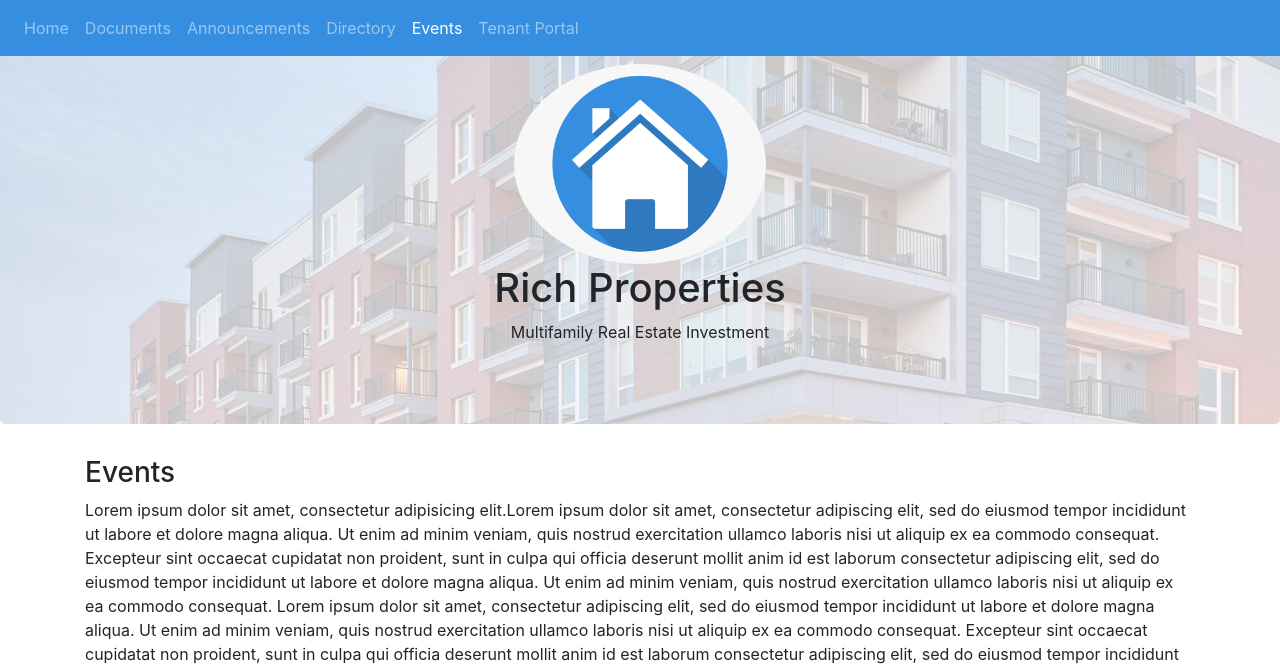
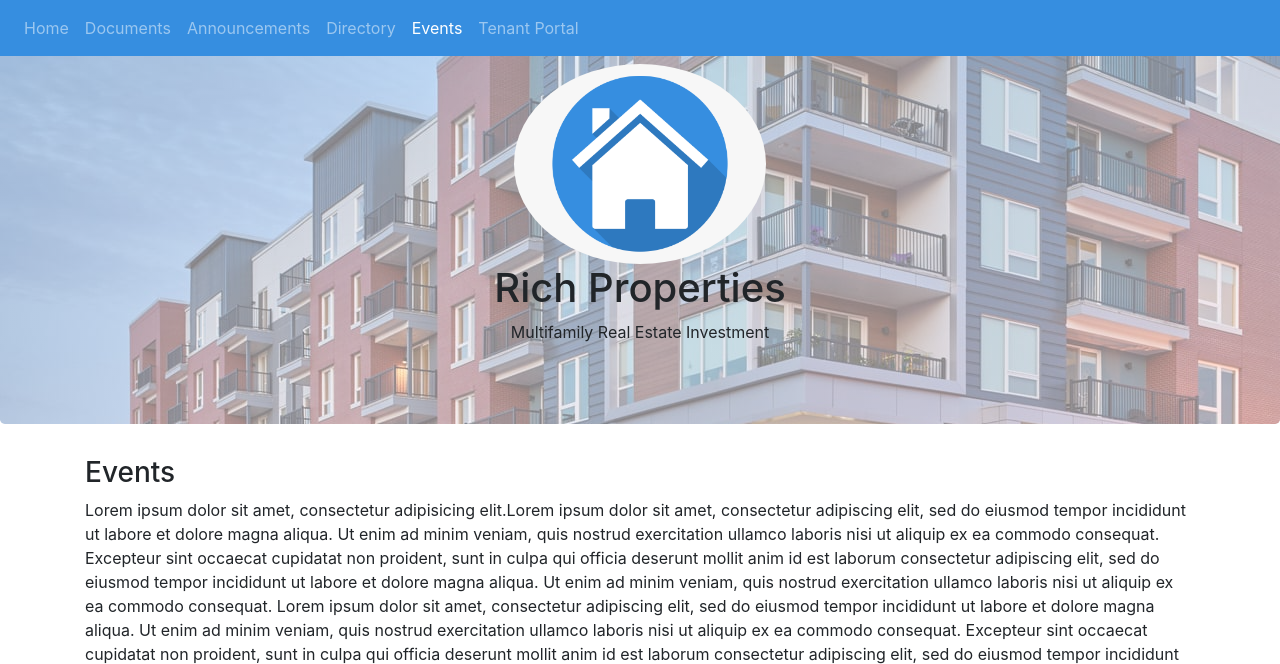
Before and after one commit to jacob-rich/ds774-assignment1, a Flask app: page /events in a window 1280 px wide. Shown: the top 664 px of the page. Run offline with Flask 2, Linux system fonts and the light colour scheme; some libraries are stand-ins or nearby versions.

Commit message:
Update sticky-footer.css

```diff
--- a/static/sticky-footer.css
+++ b/static/sticky-footer.css
@@ -25,5 +25,5 @@ body
 
 .jumbotron
 {
-    background-image: linear-gradient(rgba(255,255,255,0.75), rgba(255,255,255,0.75)), url("banner.jpg");
+    background-image: linear-gradient(rgba(255,255,255,0.5), rgba(255,255,255,0.5)), url("banner.jpg");
 }
```
